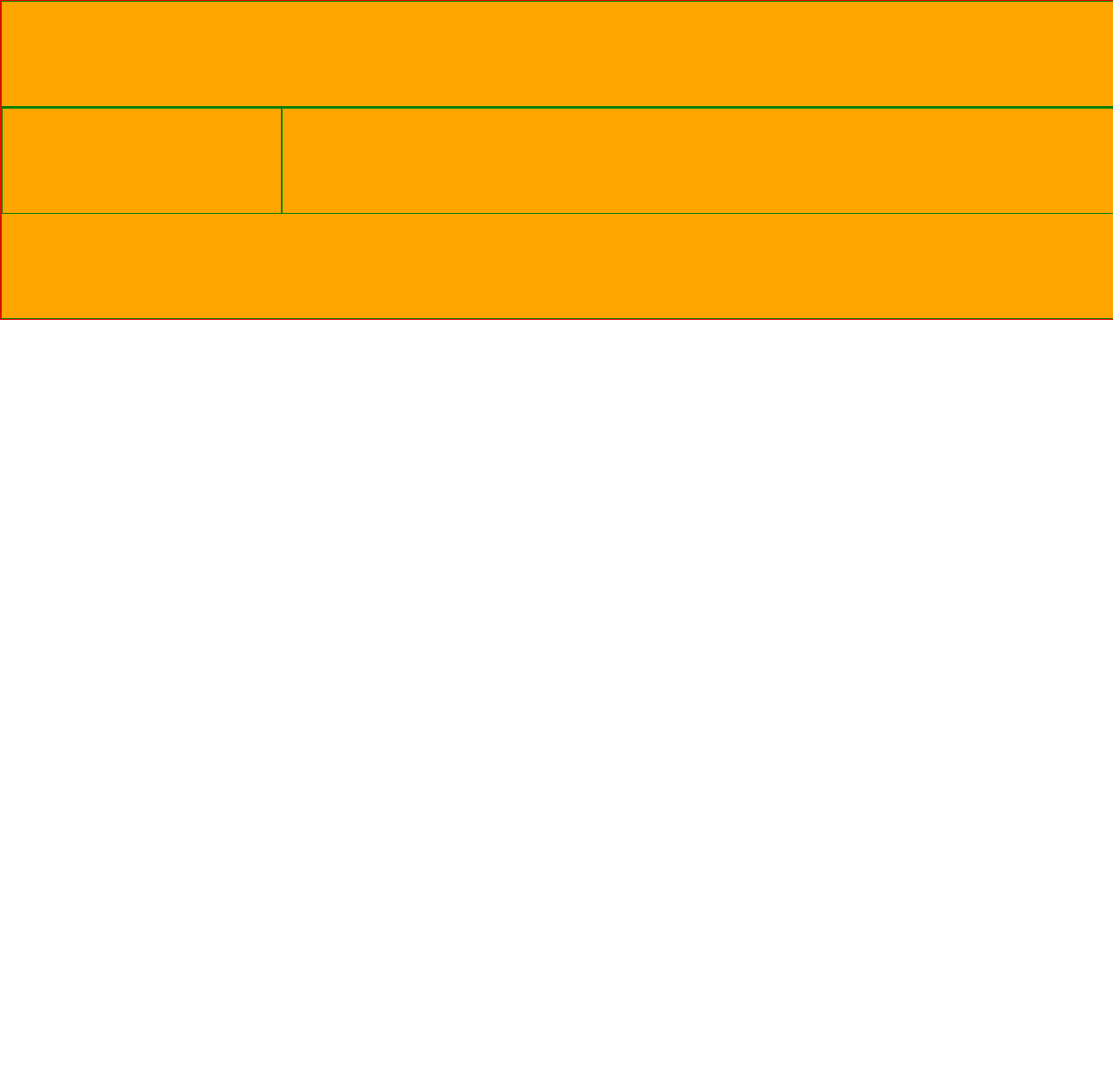
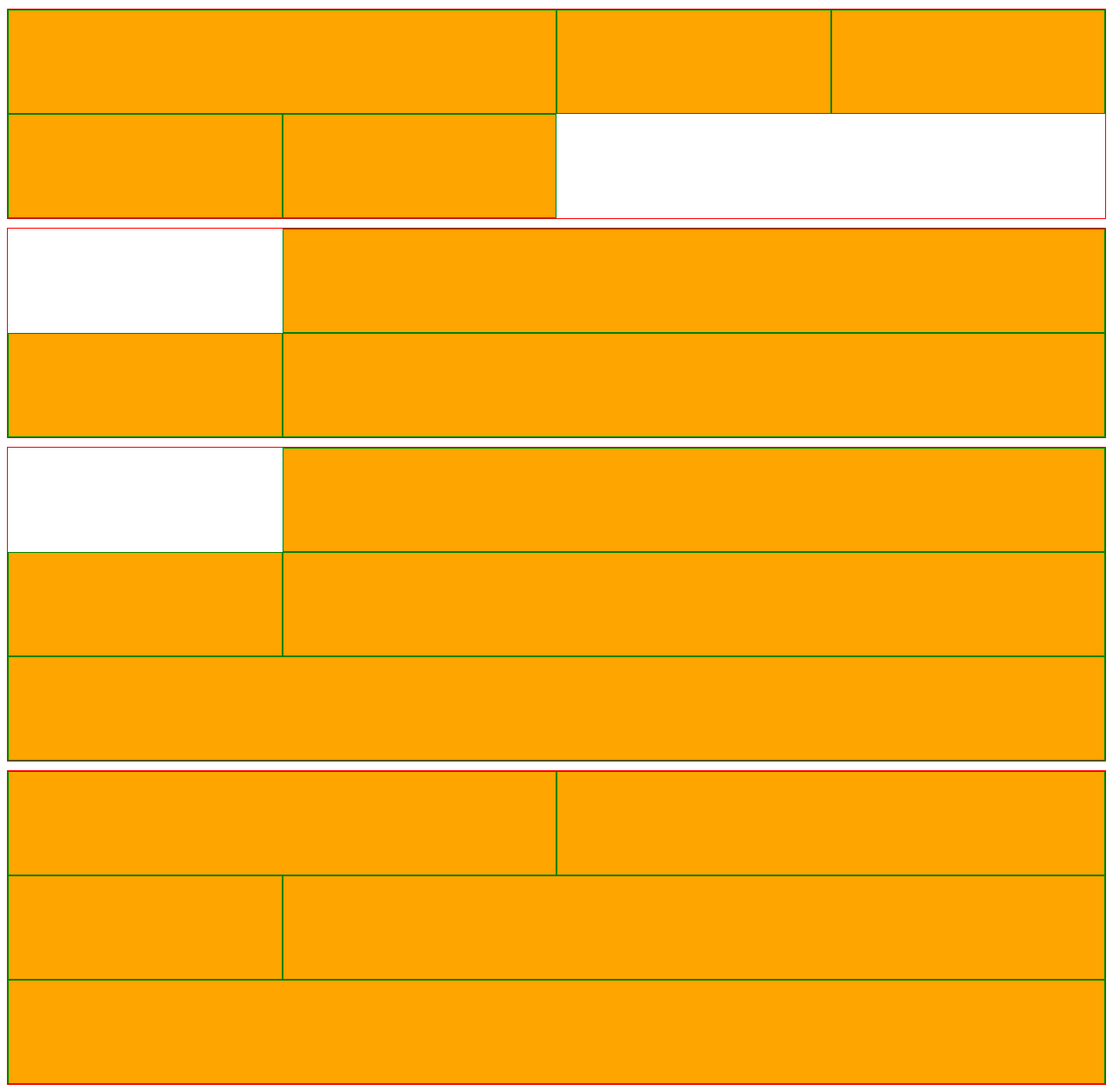
Before and after one commit to mgarper/ID3_Wakkos, a plain HTML site: page ejer2/index.html in a window 1280 px wide. Shown: the top 1255 px of the page at 87% size. Before the commit the page ends 800 px from the top, so only its background shows below. Drawn offline with Linux system fonts and the light colour scheme.

Commit message:
grid versions

```diff
--- a/ejer2/index.html
+++ b/ejer2/index.html
@@ -7,9 +7,51 @@
     <title>Document</title>
 </head>
 <body>
-    <div class="grid grid--wrap">
-        <div class="grid-item100">
+    <div class="grid grid--wrap border">
+        <div class="grid-item100 grid">
+            <div class="grid-item50 grid grid--wrap">
+                <div class="grid-item100">
 
+                </div>
+                <div class="grid-item100 grid">
+                    <div class="grid-item50">
+
+                    </div>
+                    <div class="grid-item50">
+
+                    </div>
+                </div>
+            </div>
+            <div class="grid-item50 grid">
+                <div class="grid-item50">
+
+                </div>
+                <div class="grid-item50">
+
+                </div>
+            </div>
+        </div>
+    </div>
+    <div class="grid grid--wrap border">
+        <div class="grid-item100 grid align-content-right">
+            <div class="grid-item75">
+
+            </div>
+        </div>
+        <div class="grid-item100 grid">
+            <div class="grid-item25">
+
+            </div>
+            <div class="grid-item75">
+
+            </div>
+        </div>
+    </div>
+    <div class="grid grid--wrap border">
+        <div class="grid-item100 grid align-content-right">
+            <div class="grid-item75">
+
+            </div>
         </div>
         <div class="grid-item100 grid">
             <div class="grid-item25">
@@ -20,7 +62,52 @@
             </div>
         </div>
         <div class="grid-item100 sticky-footer">
+            <div class="grid-item100">
 
+            </div>
+        </div>
+    </div>
+    <div class="grid grid--wrap border">
+        <div class="grid-item100 grid">
+            <div class="grid-item50">
+
+            </div>
+            <div class="grid-item50">
+
+            </div>
+        </div>
+        <div class="grid-item100 grid">
+            <div class="grid-item25">
+
+            </div>
+            <div class="grid-item75">
+
+            </div>
+        </div>
+        <div class="grid-item100 sticky-footer">
+            <div class="grid-item100">
+
+            </div>
+        </div>
+    </div>
+    <div class="grid grid--wrap border">
+        <div class="grid-item100 grid">
+            <div class="grid-item100">
+
+            </div>
+        </div>
+        <div class="grid-item100 grid">
+            <div class="grid-item25">
+
+            </div>
+            <div class="grid-item75">
+
+            </div>
+        </div>
+        <div class="grid-item100 sticky-footer">
+            <div class="grid-item100">
+
+            </div>
         </div>
     </div>
 </body>
--- a/ejer2/style.css
+++ b/ejer2/style.css
@@ -1,25 +1,26 @@
-body {
-    margin: 0 auto
+* {
+    box-sizing: border-box;
+}
+
+.border {
+    border: 1px solid red;
+    margin-top: 10px;
+    margin-bottom: 10px;
 }
 
 .grid {
     display: flex;
     min-height: 25px;
-    border: 1px solid red;
 }
 
 .grid--wrap {
     flex-wrap: wrap;
 }
 
-[class^="grid-item"] {
+[class^="grid-item"]:not([class*=" "]) {
     height: 120px;
     background-color: orange;
     border: 1px solid green;
-}
-
-.content {
-    height: 1000px
 }
 
 .grid-item25 {
```
